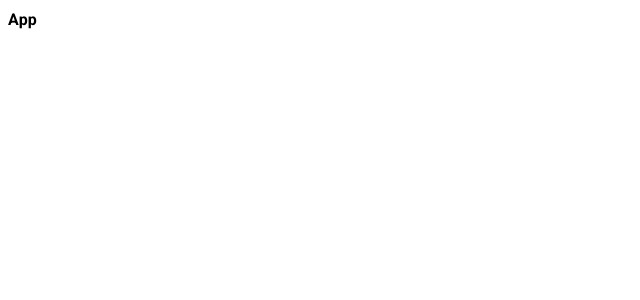
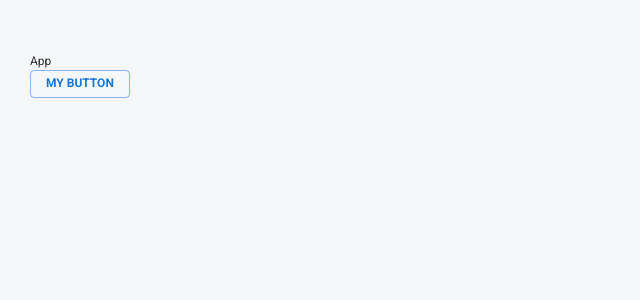
Before and after one commit to YevhenOnufrii/lifesoft-ta, a React (Vite) app: page / in a window 1280 px wide. Shown: the top 300 px of the page, without its empty margins (0-640 px from the left). Built offline with nearby package versions, Linux system fonts and the light colour scheme.

Commit message:
added: main settings MUI theme; cssBaseline; Container

```diff
--- a/src/App.tsx
+++ b/src/App.tsx
@@ -1,10 +1,16 @@
-import { Typography } from '@mui/material'
-import './App.css'
+import { Button, Container, Typography } from '@mui/material'
 
 import { FC } from 'react'
 
 const App: FC = () => {
-  return <Typography sx={{ fontWeight: 800 }}>App</Typography>
+  return (
+    <>
+      <Container>
+        <Typography>App</Typography>
+        <Button variant="outlined"> My button </Button>
+      </Container>
+    </>
+  )
 }
 
 export default App
--- a/src/main.tsx
+++ b/src/main.tsx
@@ -1,10 +1,16 @@
-import React from 'react'
+import { theme } from './theme/index.ts'
+
 import ReactDOM from 'react-dom/client'
+
+import { CssBaseline, ThemeProvider } from '@mui/material'
+
 import App from './App.tsx'
-import './index.css'
 
 ReactDOM.createRoot(document.getElementById('root')!).render(
-  <React.StrictMode>
+  // <React.StrictMode>
+  <ThemeProvider theme={theme}>
+    <CssBaseline />
+
     <App />
-  </React.StrictMode>,
+  </ThemeProvider>
 )
--- /dev/null
+++ b/src/theme/components.ts
@@ -0,0 +1,9 @@
+import { Components, Theme } from '@mui/material'
+
+import { MuiCssBaseline } from './themed-components/cssBaseline.modifier'
+import { MuiContainer } from './themed-components/container.modifier'
+
+export const components: Components<Theme> = {
+  MuiCssBaseline,
+  MuiContainer,
+}
--- /dev/null
+++ b/src/theme/index.ts
@@ -0,0 +1,11 @@
+import { createTheme } from '@mui/material'
+
+import { components } from './components'
+import { palette } from './palette'
+import { typography } from './typography'
+
+export const theme = createTheme({
+  palette,
+  components,
+  typography,
+})
--- /dev/null
+++ b/src/theme/palette.ts
@@ -0,0 +1,10 @@
+import { PaletteOptions } from '@mui/material'
+
+export const palette: PaletteOptions = {
+  background: {
+    default: '#F6F7F9',
+  },
+  common: {
+    black: '#303031',
+  },
+}
--- /dev/null
+++ b/src/theme/themed-components/container.modifier.ts
@@ -0,0 +1,14 @@
+import { Components, Theme } from '@mui/material'
+
+export const MuiContainer: Components<Theme>['MuiContainer'] = {
+  styleOverrides: {
+    root: ({ theme }) => ({
+      [theme.breakpoints.up('xs')]: {
+        padding: 0,
+      },
+      [theme.breakpoints.up('lg')]: {
+        maxWidth: 1380,
+      },
+    }),
+  },
+}
--- /dev/null
+++ b/src/theme/themed-components/cssBaseline.modifier.ts
@@ -0,0 +1,15 @@
+import { Components, Theme } from '@mui/material'
+
+export const MuiCssBaseline: Components<Theme>['MuiCssBaseline'] = {
+  styleOverrides: theme => ({
+    body: {
+      backgroundColor: theme.palette.background.default,
+      color: theme.palette.common.black,
+      lineHeight: 1,
+
+      [theme.breakpoints.up('lg')]: {
+        padding: '52px 30px 73px',
+      },
+    },
+  }),
+}
--- /dev/null
+++ b/src/theme/typography.ts
@@ -0,0 +1,13 @@
+import { TypographyOptions } from '@mui/material/styles/createTypography'
+
+export const typography: TypographyOptions = {
+  fontFamily: 'Roboto',
+  allVariants: {
+    fontSize: 12,
+  },
+  button: {
+    fontSize: 12,
+    fontWeight: 700,
+    lineHeight: 1.3,
+  },
+}
```
Also changed, not shown: src/index.css (deleted), src/theme/themed-components/typography.modifier.ts (added).
